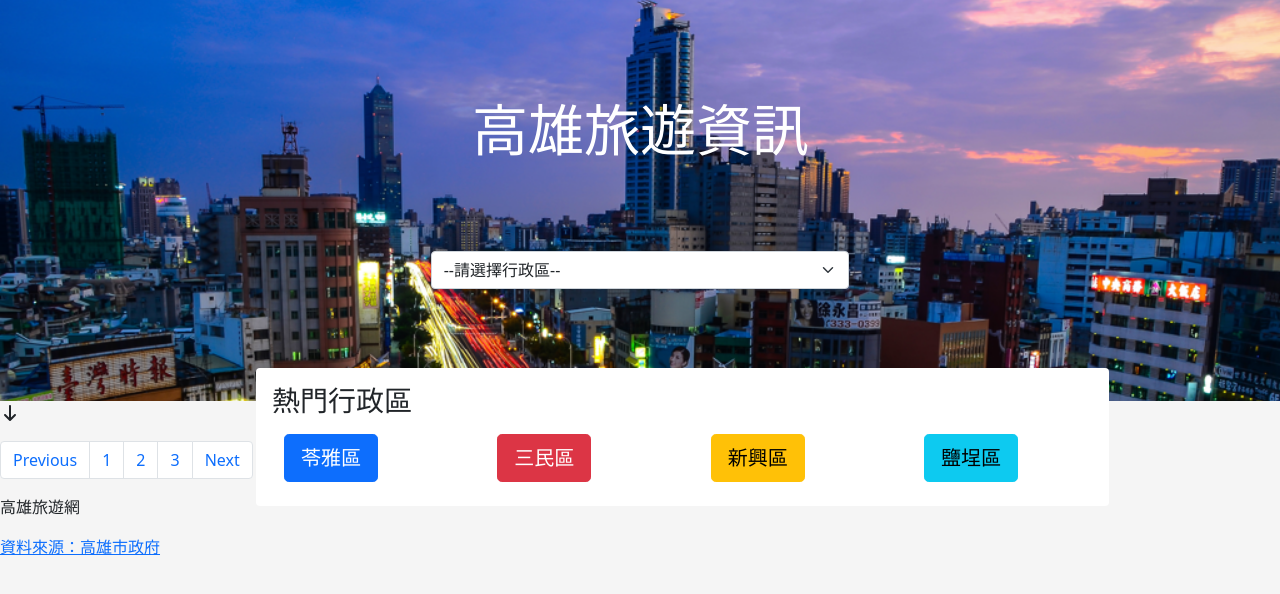
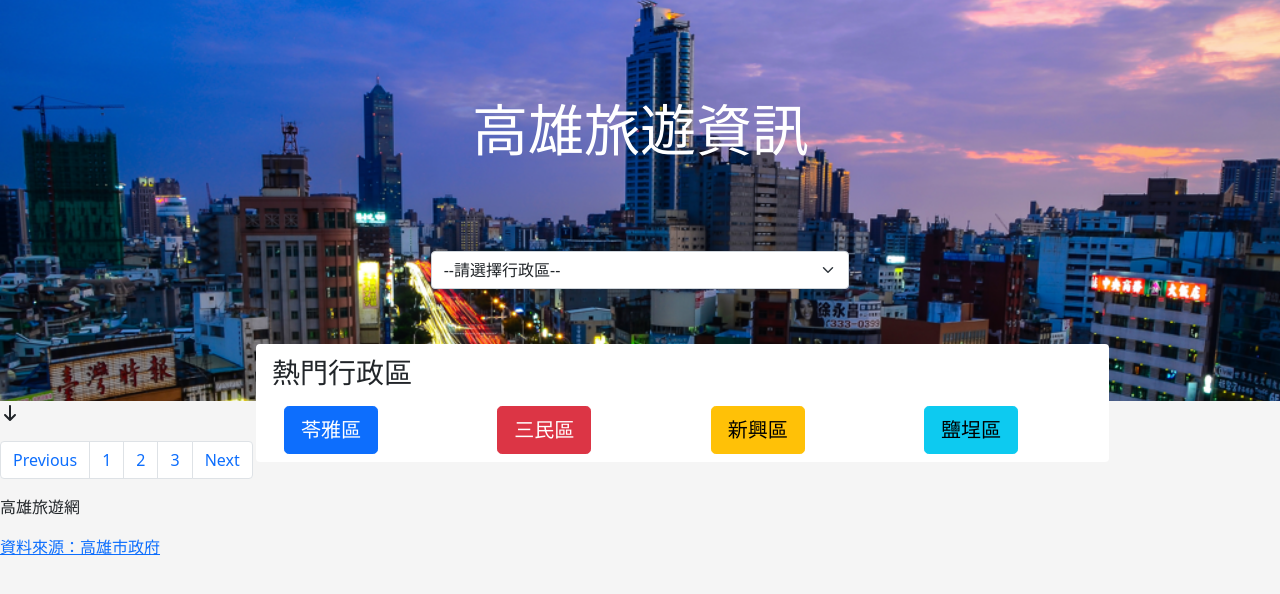
Before and after one commit to subarashii-huch09/JS-Final-KaohsiungTravel, a website: page index.html in a window 1280 px wide. Drawn offline with nearby package versions, Linux system fonts and the light colour scheme.

Commit message:
edit header nav section

```diff
--- a/index.html
+++ b/index.html
@@ -37,9 +37,9 @@
           </select>
         </div>
       </div>
-      <nav class="header_nav col-8 bg-white mx-auto rounded py-2">
+      <nav class="header_nav col-8 bg-white mx-auto rounded py-1 ">
         <h3 class="mb-2 px-3 py-2 text-center text-lg-start">熱門行政區</h3>
-        <ul class="row list-unstyled m-0 text-center text-lg-start pb-3">
+        <ul class="row list-unstyled m-0 text-center text-lg-start pb-1 ">
           <li class="col-md-6 col-lg-3 mb-3 mb-lg-0"><button type="button"class="btn btn-primary btn-lg mx-3">苓雅區</button>  </li>
           <li class="col-md-6 col-lg-3 mb-3 mb-lg-0 "><button type="button" class="btn btn-danger btn-lg mx-3">三民區</button></li>
           <li class="col-md-6 col-lg-3 mb-3 mb-lg-0"><button type="button" class="btn btn-warning btn-lg mx-3">新興區</button></li>
--- a/styles/index.css
+++ b/styles/index.css
@@ -28,7 +28,6 @@ img {
 
 .header_nav {
   position: absolute;
-  top:23rem;
+  top:21.5rem;
   left: 20%;
-
 }
```
